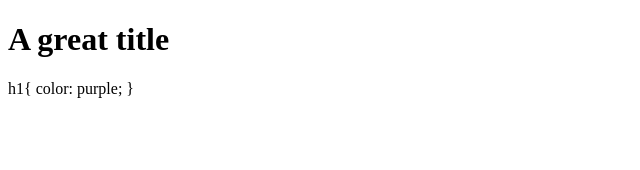
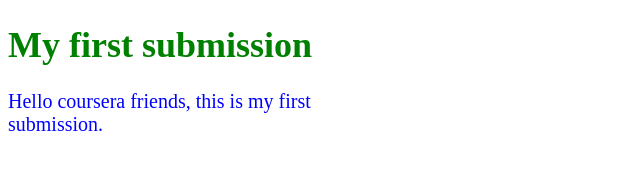
Before and after one commit to garens07/coursera-test1, a plain HTML site: page index.html in a window 1280 px wide. Shown: the whole page, without its empty margins (0-640 px from the left). Drawn offline with Linux system fonts and the light colour scheme.

Commit message:
ajout du fichier

```diff
--- a/index.html
+++ b/index.html
@@ -4,12 +4,24 @@
 <head>
 	<meta charset="utf-8">
 	<meta name="viewport" content="width=device-width, initial-scale=1">
-	<title></title>
+	<title>My submission</title>
+	<style type="text/css">
+	p{
+		color: blue;
+		font-size: 20px;
+		width: 400px;
+
+	}
+	h1 {
+		color: green;
+		font-size: 36px;
+		text-align: left;
+
+	}
+	</style>
 </head>
 <body>
-<h1> A great title</h1/h1>
+<h1>My first submission</h1/h1>
+<p>Hello coursera friends, this is my first submission.</p>
 </body>
 </html>
-h1{
-	color: purple;
-}
```
